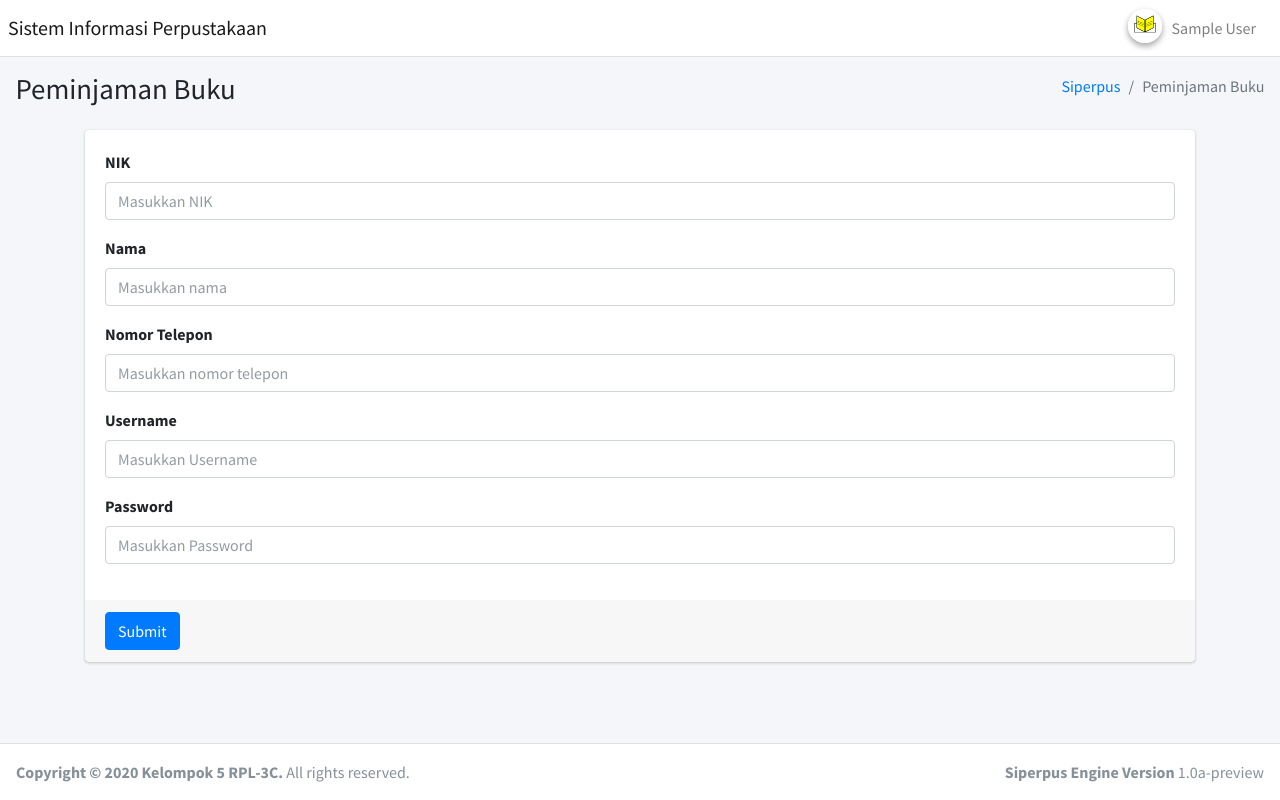
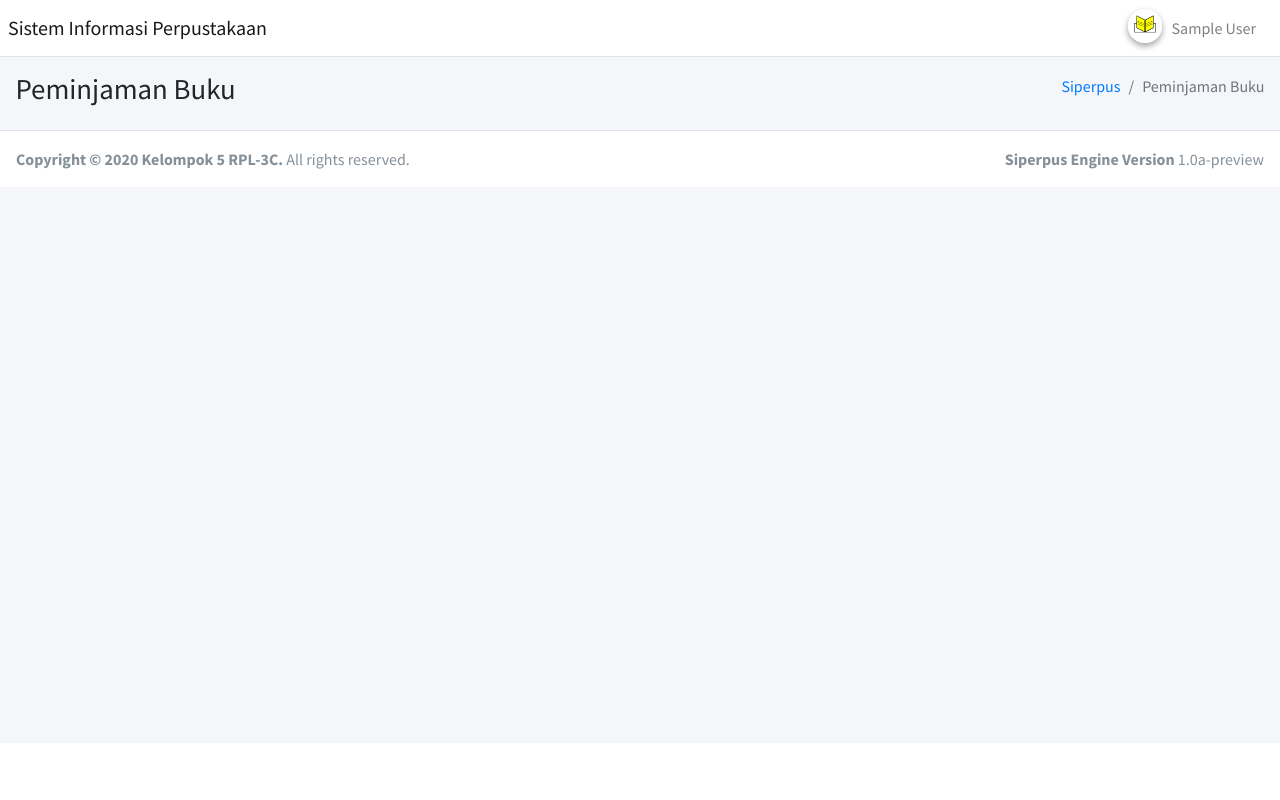
Before and after one commit to NaMLiM/Siperpus, a PHP site: page /index.php?page=borrow-book in a window 1280 px wide. Run offline with PHP 8.4, Linux system fonts and the light colour scheme; the visitor is signed in with stand-in values (Sample User, id 1); some libraries are stand-ins or nearby versions.

Commit message:
Remove unused features

```diff
--- a/pages/borrow-book.php
+++ b/pages/borrow-book.php
@@ -20,44 +20,7 @@
 
   <!-- Main content -->
   <div class="content">
-    <div class="container">
-        <div class="col-lg-12">
-          <div class="card">
-            <forma ction="../system/add-member-proses.php" method="post">
-              <div class="card-body">
-                <div class="form-group">
-                  <label>NIK</label>
-                  <input type="text" class="form-control" name="NIK" placeholder="Masukkan NIK">
-                </div>
-                <div class="form-group">
-                  <label>Nama</label>
-                  <input class="form-control" type="text" name="Nama" placeholder="Masukkan nama">
-                </div>
-                <div class="form-group">
-                  <label>Nomor Telepon</label>
-                  <input class="form-control" type="text" name="NoHP" placeholder="Masukkan nomor telepon">
-                </div>
-                <div class="form-group">
-                  <label>Username</label>
-                  <input class="form-control" type="text" name="username" placeholder="Masukkan Username">
-                </div>
-                <div class="form-group">
-                  <label>Password</label>
-                  <input type="password" class="form-control" name="password" placeholder="Masukkan Password">
-                </div>
-              </div>
-              <!-- /.card-body -->
 
-              <div class="card-footer">
-                <button type="submit" class="btn btn-primary">Submit</button>
-              </div>
-            </form>
-          </div>
-        </div>
-        <!-- /.col-md-6 -->
-    </div>
-    <!-- /.container-fluid -->
-  </div>
   <!-- /.content -->
 </div>
 <!-- /.content-wrapper -->
```
